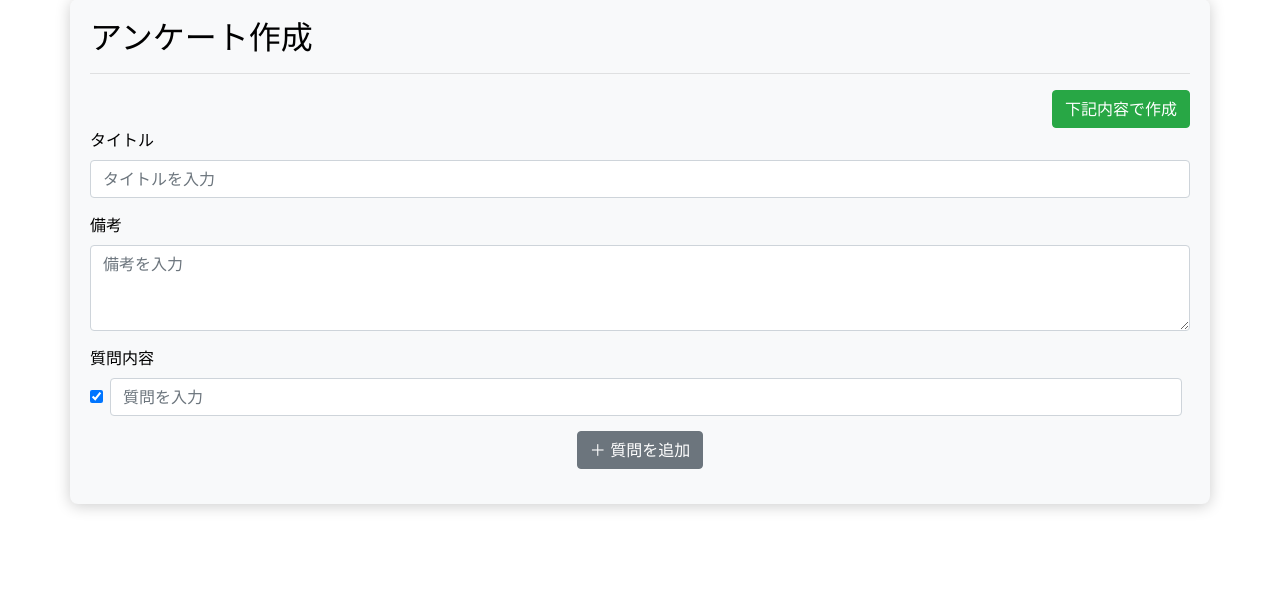
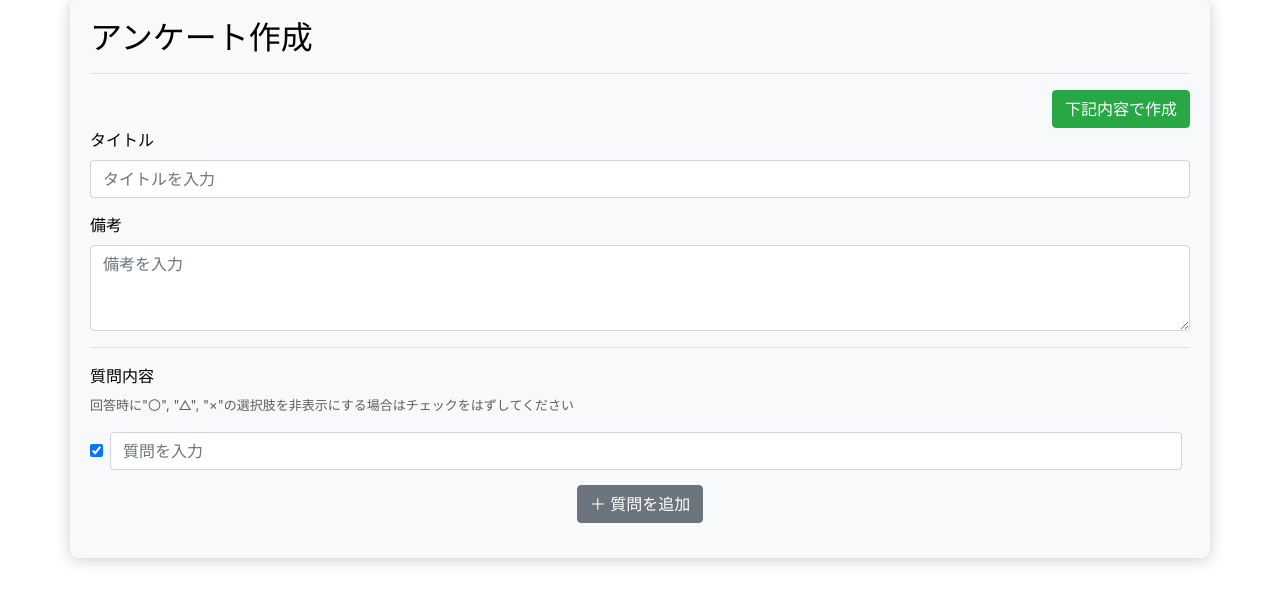
Before and after one commit to ShamNeko88/EasyPyTools, a Django app: page /EasySurvey/ in a window 1280 px wide. Shown: the part 163-767 px from the top of the page. Run offline with Django 5.2, Linux system fonts and the light colour scheme; parts of the project's set-up code (start-up, migrations or seed data) failed here and were passed over; some libraries are stand-ins or nearby versions.

Commit message:
[39]チェックボックスの説明追加

```diff
--- a/EasySurvey/static/css/survey.css
+++ b/EasySurvey/static/css/survey.css
@@ -19,6 +19,12 @@ h1 {
 
 .form-group {
     margin-bottom: 15px;
+}
+
+/*作成画面のスタイル*/
+#checkbox-description{
+    font-size: 13px;
+    color:#5f5f5f;
 }
 
 
--- a/EasySurvey/templates/EasySurvey/survey-index.html
+++ b/EasySurvey/templates/EasySurvey/survey-index.html
@@ -30,7 +30,9 @@
       </div>
       <!-- 質問内容フォーム -->
       <div id="questions-container">
+        <hr/>
         <label>質問内容</label>
+        <p id="checkbox-description">回答時に"〇", "△", "×"の選択肢を非表示にする場合はチェックをはずしてください</p>
         <div class="form-group">
           <div class="d-flex align-items-center">
             <div class="form-check">
```
